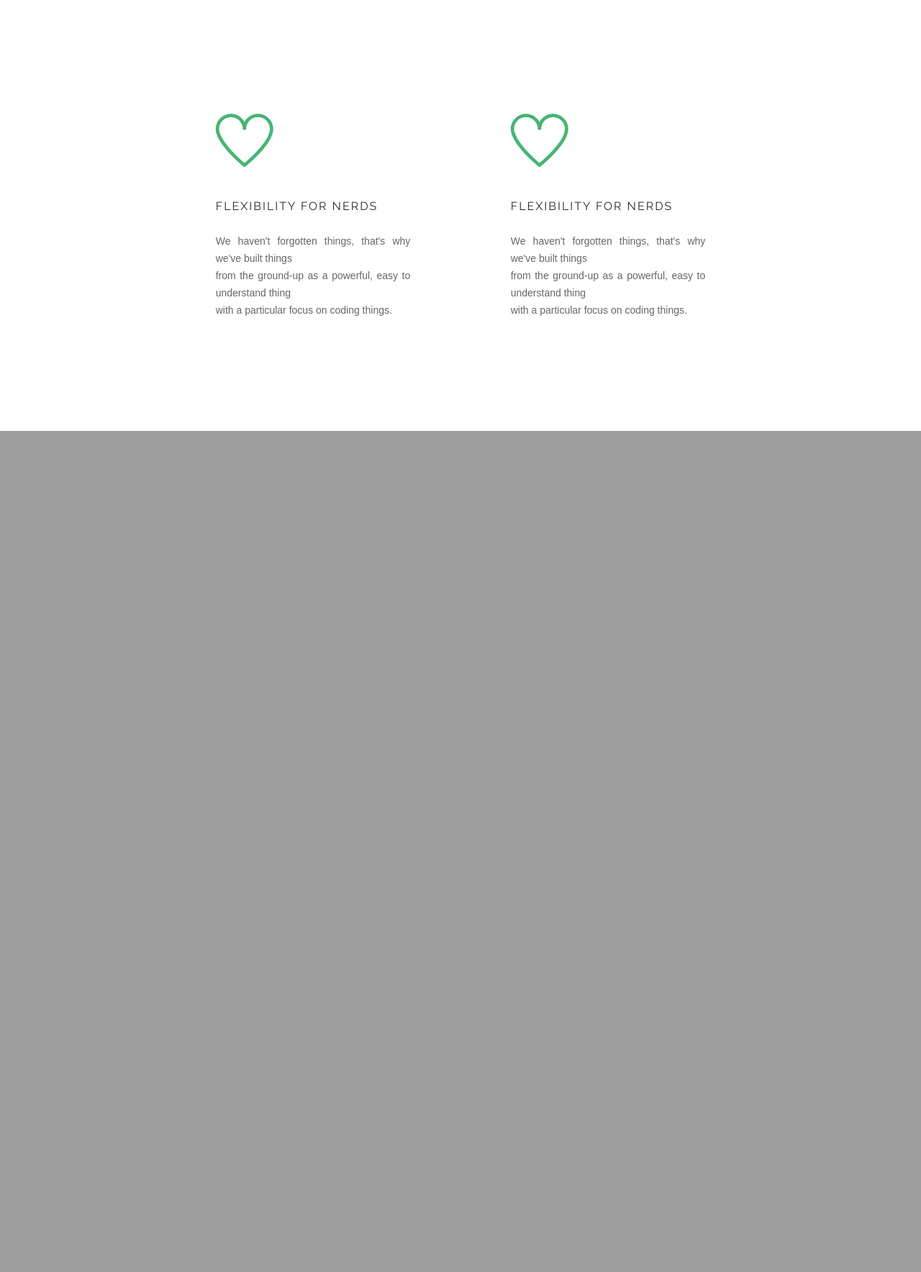
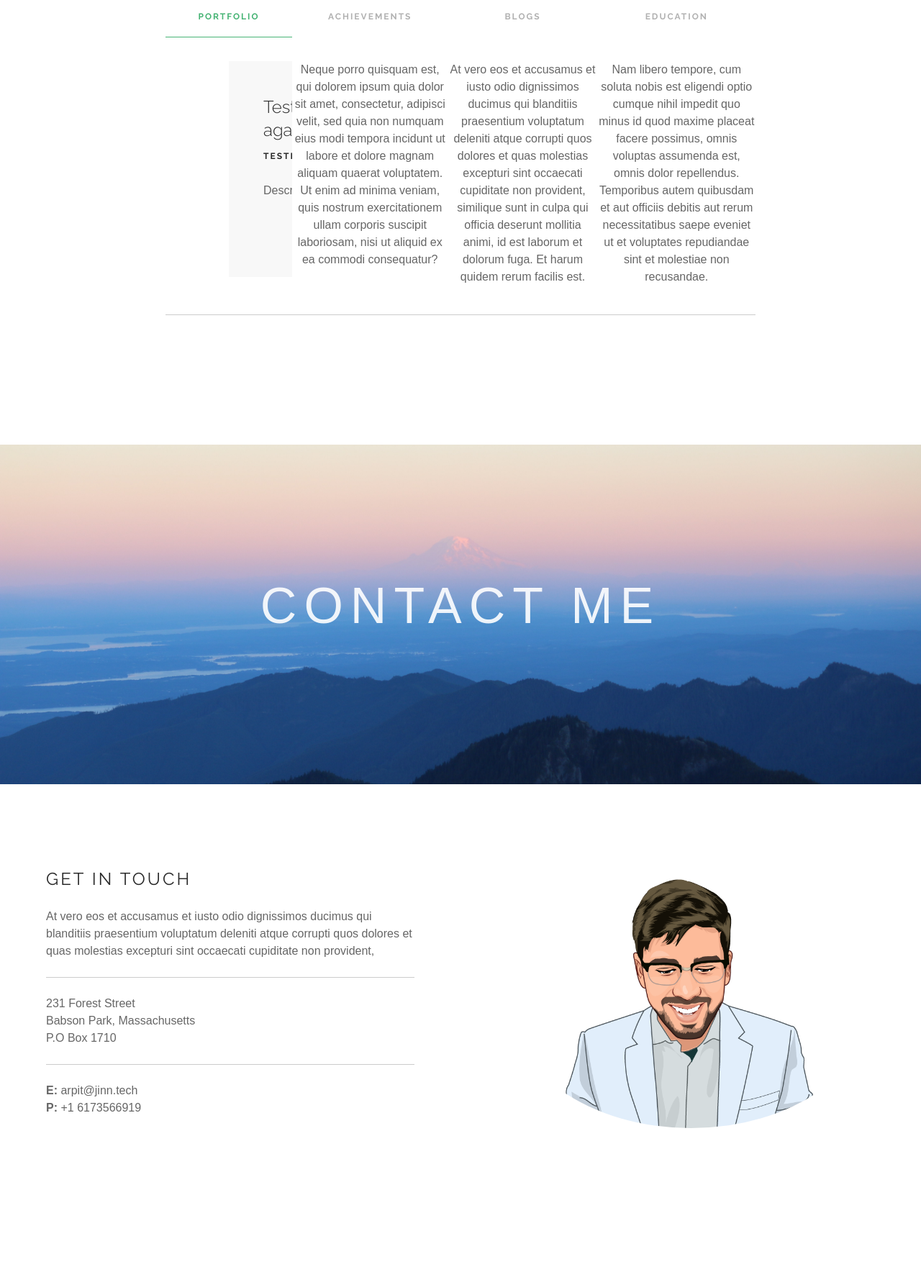
Before and after one commit to abansal3/abansal3.github.io, a PHP site: page / in a window 1280 px wide. Shown: the part 2599-4367 px from the top of the page at 72% size. Before the commit the page ends 3198 px from the top, so only its background shows below. Run offline with PHP 8.4, Linux system fonts and the light colour scheme; some libraries are stand-ins or nearby versions.

Commit message:
completed design

```diff
--- a/css/custom.css
+++ b/css/custom.css
@@ -148,11 +148,11 @@
     margin: 0 auto;
     position: relative;
     top: 10.5rem;
-    background: -moz-linear-gradient(top, rgba(255, 255, 255, 0) 0%, rgba(255, 255, 255, 1) 150%);
+    background: -moz-linear-gradient(top, rgba(255, 255, 255, 0) 0%, rgba(255, 255, 255, 1) 100%);
     /* FF3.6-15 */
-    background: -webkit-linear-gradient(top, rgba(255, 255, 255, 0) 0%, rgba(255, 255, 255, 1) 150%);
+    background: -webkit-linear-gradient(top, rgba(255, 255, 255, 0) 0%, rgba(255, 255, 255, 1) 100%);
     /* Chrome10-25,Safari5.1-6 */
-    background: linear-gradient(to bottom, rgba(255, 255, 255, 0) 0%, rgba(255, 255, 255, 1) 150%);
+    background: linear-gradient(to bottom, rgba(255, 255, 255, 0) 0%, rgba(255, 255, 255, 1) 100%);
     /* W3C, IE10+, FF16+, Chrome26+, Opera12+, Safari7+ */
     filter: progid:DXImageTransform.Microsoft.gradient( startColorstr='#00ffffff', endColorstr='#ffffff', GradientType=0);
     /* IE6-9 */
@@ -195,9 +195,14 @@
     margin: 0 auto;
     font-size: 1.6rem;
     line-height: 30px;
-    font-weight: 300;
+    font-weight: 500;
     opacity: 0.5;
+    z-index: 3;
     text-align: center;
+}
+
+.ellipses-container .bio a {
+    color: #0f9df5;
 }
 
 .ellipses {
@@ -436,7 +441,7 @@
 #parallax-world-of-ugg p {
     font-family: 'Source Sans Pro', sans-serif;
     font-weight: 400;
-    font-size: 14px;
+    font-size: 16px;
     line-height: 24px;
 }
 
@@ -537,7 +542,7 @@
     overflow: hidden;
     position: relative;
     width: 100%;
-    background-image: url(https://images.unsplash.com/photo-1432163230927-a32e4fd5a326?dpr=1&auto=format&fit=crop&w=1500&h=1000&q=80&cs=tinysrgb&crop=);
+    background-image: url('../img/work.png');
     background-attachment: fixed;
     background-size: cover;
     -moz-background-size: cover;
@@ -546,17 +551,50 @@
     background-position: center center;
 }
 
-/* Feature Boxes */
-.row {
+#parallax-world-of-ugg .parallax-three {
+    padding-top: 200px;
+    padding-bottom: 200px;
+    overflow: hidden;
+    position: relative;
+    width: 100%;
+    background-image: url('../img/contact.jpg');
+    background-attachment: fixed;
+    background-size: cover;
+    -moz-background-size: cover;
+    -webkit-background-size: cover;
+    background-repeat: no-repeat;
+    background-position: center center;
+}
+
+/* My Work */
+.tabs {
+    text-align: center;
     display: flex;
     align-content: center;
-    justify-content: center;s
-}
-.feature {
-    width: 33%;
-    margin: auto;
+    justify-content: space-around;
 }
 
+.tab-content {
+    padding-top: 50px;
+}
+
+/* Contact Us */
+
+div.contact {
+    padding-top: 20px;
+    display: flex;
+    align-content: center;
+    justify-content: space-around;
+}
+
+.half {
+    width: 40%;
+}
+
+img.profile {
+    border-radius: 100%;
+    display: inline-block;
+}
 
 /* Extras */
 
--- a/index.html
+++ b/index.html
@@ -1,6 +1,7 @@
-<html>
+<html ng-app="personal-website">
+
 <head>
-        <meta charset="UTF-8"/>
+    <meta charset="UTF-8" />
     <meta name="viewport" content="width=device-width, initial-scale=1">
     <link href="css/theme-nearblack.css" rel="stylesheet" type="text/css" media="all" />
     <link href="css/custom.css" rel="stylesheet" type="text/css" media="all" />
@@ -9,7 +10,11 @@
     <link href="css/theme.css" rel="stylesheet" type="text/css" media="all" />
     <link href="css/custom.css" rel="stylesheet" type="text/css" media="all" />
     <link href="https://maxcdn.bootstrapcdn.com/font-awesome/4.7.0/css/font-awesome.min.css" rel="stylesheet" type="text/css">
-        <link href="https://fonts.googleapis.com/css?family=Lato:300,400%7CRaleway:100,400,300,500,600,700%7COpen+Sans:400,500,600" rel='stylesheet' type='text/css'>
+    <link href="https://fonts.googleapis.com/css?family=Lato:300,400%7CRaleway:100,400,300,500,600,700%7COpen+Sans:400,500,600"
+        rel='stylesheet' type='text/css'>
+
+    <!-- Angular JS -->
+    <script src="https://code.angularjs.org/1.6.4/angular.min.js"></script>
 </head>
 
 <body>
@@ -19,7 +24,6 @@
 
                 <header class="header">
                     <div class="menu-icon header__item">
-                            <span class="menu-icon__line"></span>
                     </div>
 
                     <h1 class="heading header__item">Arpit Bansal <span style="font-weight: 300">Designer, Developer &amp; Entrepreneur</span></h1>
@@ -43,13 +47,14 @@
                     </ul>
                 </header>
 
-                    <p class="coords">N 49° 16' 35.173"  /  W 0° 42' 11.30"</p>
+                <p class="coords">N 49° 16' 35.173" / W 0° 42' 11.30"</p>
 
                 <div class="ellipses-container">
 
                     <h2 class="greeting">Hello</h2>
                     <h2 class="bio">
-                            It's nice to virtually meet you. Drop me a message if you wish to get in touch.
+                        My name is Arpit Bansal and I'm a technology enthusiast, designer and entrepreneur based out of Boston, currently working
+                        on my software development company <a href="https://jinn.tech" target="_blank">Jinn</a>.
                     </h2>
 
                     <div class="ellipses ellipses__outer--thin">
@@ -84,8 +89,17 @@
 
             <section>
                 <div class="block">
-                        <p><span class="first-character sc">I</span>n 1978, Brian Smith landed in Southern California with a bag of sheepskin boots and hope. He fell in love with the sheepskin experience and was convinced the world would one day share this love. The beaches of Southern California had long been an epicenter of a relaxed, casual lifestyle, a lifestyle that Brian felt was a perfect fit for his brand. So he founded the UGG brand, began selling his sheepskin boots and they were an immediate sensation. By the mid 1980's, the UGG brand became a symbol of relaxed southern California culture, gaining momentum through surf shops and other shops up and down the coast of California, from San Diego to Santa Cruz. UGG boots reached beyond the beach, popping up in big cities and small towns all over, and in every level of society. Girls wore their surfer boyfriend's pair of UGG boots like a letterman jacket. When winter came along, UGG boots were in ski shops and were seen in lodges from Mammoth to Aspen.</p>
-                        <p class="margin-top-10">The UGG brand began to symbolize those who embraced sport and a relaxed, active lifestyle. More than that, an emotional connection and a true feeling of love began to grow for UGG boots, just as Brian had envisioned. People didn't just like wearing UGG boots, they fell in love with them and literally could not take them off. By the end of the 90's, celebrities and those in the fashion world took notice of the UGG brand. A cultural shift occurred as well - people were embracing, and feeling empowered, by living a more casual lifestyle and UGG became one of the symbols of this lifestyle. By 2000, a love that began on the beaches had become an icon of casual style. It was at this time that the love for UGG grew in the east, over the Rockies and in Chicago. In 2000, UGG Sheepskin boots were first featured on Oprah's Favorite Things® and Oprah emphatically declared that she "LOOOOOVES her UGG boots." From that point on, the world began to notice.</p>
+                    <p><span class="first-character sc">I</span> grew up in Mumbai, India in a family that celebrates independence,
+                        creativity and ingenuity. It was also the time when India was going through a rapid change: the government
+                        had just established TRAI (India's telecom regulator) and the world was at the cusp of the internet
+                        revolution. While these things never really affected me directly, they did play a role in sparking
+                        India's startup ecosystem. Today, the country thrives with over 20,000 technology startups that have
+                        raised multiple billions in financing and are tackling problems all across the board.</p>
+                    <p class="margin-top-10">I was able to witness the startup ecosystem over the years as my dad and I would talk about it over dinner,
+                        travels and whenever else possible. I introduced myself to technology after having played around
+                        with computers for a bit and have never let go since. From traveling to hackathons to staying up
+                        late nights and discussing philosophy, I enjoy almost all interactions with smart, inspired and curios
+                        people. If you ever want to get to know me, drop me a message and I will make sure we get lunch together.</p>
                 </div>
             </section>
 
@@ -97,32 +111,136 @@
 
             <section>
                 <div class="block">
+                    <div class="container">
                         <div class="row">
-                            <div class="feature">
-                                <div class="text-center">
-                                    <i class="ti-heart icon-lg mb40 mb-xs-24 inline-block color-primary"></i>
-                                    <h5 class="uppercase">Flexibility for Nerds</h5>
+                            <div class="col-md-8 col-md-offset-2 col-sm-12 text-center">
+                                <div class="tabbed-content text-tabs">
+                                    <ul class="tabs">
+                                        <li class="active" ng-controller="portfolioController">
+                                            <div class="tab-title">
+                                                <span>Portfolio</span>
                                             </div>
+                                            <div class="tab-content">
+                                                <div class="container">
+                                                    <div class="row">
+                                                        <div class="col-md-8 col-sm-10 col-sm-offset-1 col-md-offset-2">
+                                                            <div class="horizontal-tile" ng-repeat="portfolio in portfolios">
+                                                                <div class="tile-left">
+                                                                    <a href="portfolio/{{portfolio.title.replace(' ','-').toLowerCase()}}">
+                                                                        <div class="background-image-holder">
+                                                                            <img alt="image" class="background-image" ng-src="{{portfolio.image}}">
+                                                                        </div>
+                                                                    </a>
+                                                                </div>
+                                                                <div class="tile-right bg-secondary">
+                                                                    <div class="description">
+                                                                        <h4 class="mb8">{{portfolio.title}}</h4>
+                                                                        <h6 class="uppercase">
+                                                                            {{portfolio.subtitle}}
+                                                                        </h6>
                                                                         <p>
-                                    We haven't forgotten things, that's why we've built things
-                                    <br class="hidden-sm"> from the ground-up as a powerful, easy to understand thing
-                                    <br class="hidden-sm"> with a particular focus on coding things.
-                                </p>
-                            </div>
-                            <div class="feature">
-                                <div class="text-center">
-                                    <i class="ti-heart icon-lg mb40 mb-xs-24 inline-block color-primary"></i>
-                                    <h5 class="uppercase">Flexibility for Nerds</h5>
-                                </div>
-                                <p>
-                                    We haven't forgotten things, that's why we've built things
-                                    <br class="hidden-sm"> from the ground-up as a powerful, easy to understand thing
-                                    <br class="hidden-sm"> with a particular focus on coding things.
+                                                                            {{portfolio.description}}
                                                                         </p>
                                                                     </div>
                                                                 </div>
                                                             </div>
+                                                        </div>
+                                                    </div>
+                                                </div>
+                                            </div>
+                                        </li>
+                                        <li>
+                                            <div class="tab-title">
+                                                <span>Achievements</span>
+                                            </div>
+                                            <div class="tab-content">
+                                                <p>
+                                                    Neque porro quisquam est, qui dolorem ipsum quia dolor sit amet, consectetur, adipisci velit, sed quia non numquam eius modi
+                                                    tempora incidunt ut labore et dolore magnam aliquam quaerat voluptatem.
+                                                    Ut enim ad minima veniam, quis nostrum exercitationem ullam corporis
+                                                    suscipit laboriosam, nisi ut aliquid ex ea commodi consequatur?
+                                                </p>
+                                            </div>
+                                        </li>
+                                        <li>
+                                            <div class="tab-title">
+                                                <span>Blogs</span>
+                                            </div>
+                                            <div class="tab-content">
+                                                <p>
+                                                    At vero eos et accusamus et iusto odio dignissimos ducimus qui blanditiis praesentium voluptatum deleniti atque corrupti
+                                                    quos dolores et quas molestias excepturi sint occaecati cupiditate non
+                                                    provident, similique sunt in culpa qui officia deserunt mollitia animi,
+                                                    id est laborum et dolorum fuga. Et harum quidem rerum facilis est.
+                                                </p>
+                                            </div>
+                                        </li>
+                                        <li>
+                                            <div class="tab-title">
+                                                <span>Education</span>
+                                            </div>
+                                            <div class="tab-content">
+                                                <p>
+                                                    Nam libero tempore, cum soluta nobis est eligendi optio cumque nihil impedit quo minus id quod maxime placeat facere possimus,
+                                                    omnis voluptas assumenda est, omnis dolor repellendus. Temporibus autem
+                                                    quibusdam et aut officiis debitis aut rerum necessitatibus saepe eveniet
+                                                    ut et voluptates repudiandae sint et molestiae non recusandae.
+                                                </p>
+                                            </div>
+                                        </li>
+                                    </ul>
+                                </div>
+                            </div>
+                        </div>
+                    </div>
+                </div>
+            </section>
+            <section>
+                <section>
+                    <div class="parallax-three">
+                        <h2>CONTACT ME</h2>
+                    </div>
+                </section>
+
+                <section>
+                    <div class="container">
+                        <div class="row contact">
+                            <div class="half">
+                                <h4 class="uppercase">Get In Touch</h4>
+                                <p>
+                                    At vero eos et accusamus et iusto odio dignissimos ducimus qui blanditiis praesentium voluptatum deleniti atque corrupti quos dolores et quas molestias excepturi sint occaecati cupiditate non provident,
+                                </p>
+                                <hr>
+                                <p>
+                                    231 Forest Street
+                                    <br> Babson Park, Massachusetts
+                                    <br> P.O Box 1710
+                                </p>
+                                <hr>
+                                <p>
+                                    <strong>E:</strong> arpit@jinn.tech
+                                    <br>
+                                    <strong>P:</strong> +1 6173566919
+                                    <br>
+                                </p>
+                            </div>
+                            <div class="half">
+                                <img class="profile" src="img/arpit.png" />
+                            </div>
+		                </div>
+                    </div>
+                </section>
 		    </section>
         </div>
+
+        <!-- Script -->
+        <script src="js/jquery.min.js"></script>
+        <script src="js/bootstrap.min.js"></script>
+        <script src="js/flexslider.min.js"></script>
+        <script src="js/twitterfetcher.min.js"></script>
+        <script src="js/parallax.js"></script>
+        <script src="js/scripts.js"></script>
+        <script src="js/custom.js"></script>
 </body>
+
 </html>
```
Also changed, not shown: js/custom.js (+12 -0 lines), img/arpit.png (added), img/contact.jpg (added), img/work.png (added). Lines whose indentation alone changed are shown as unchanged.
